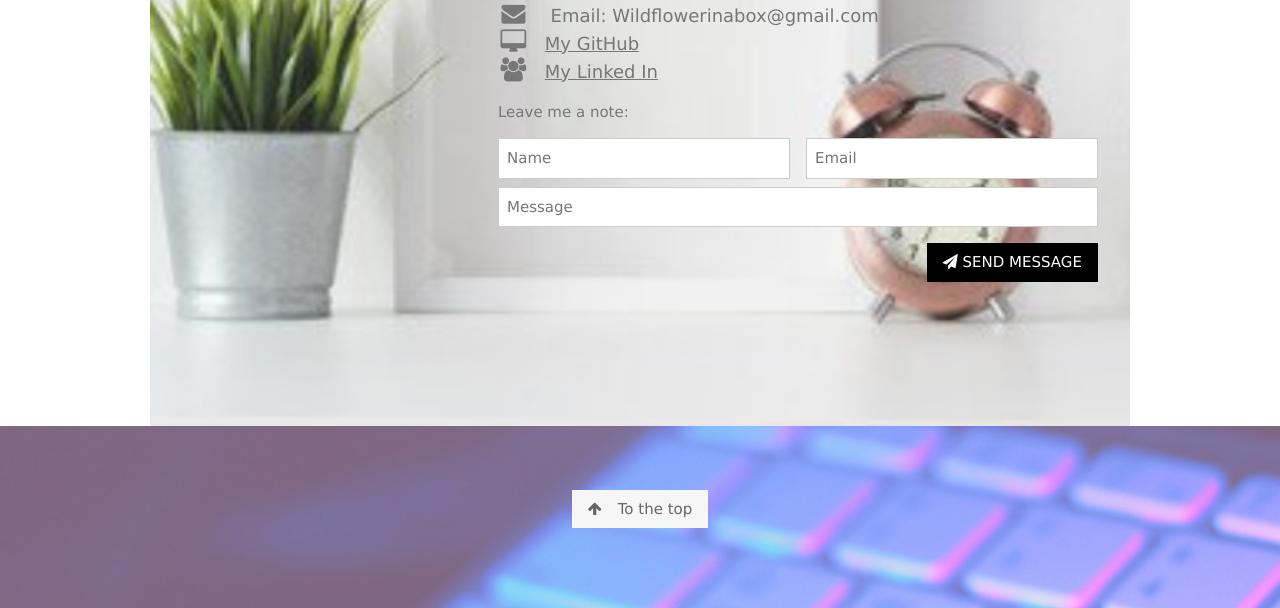
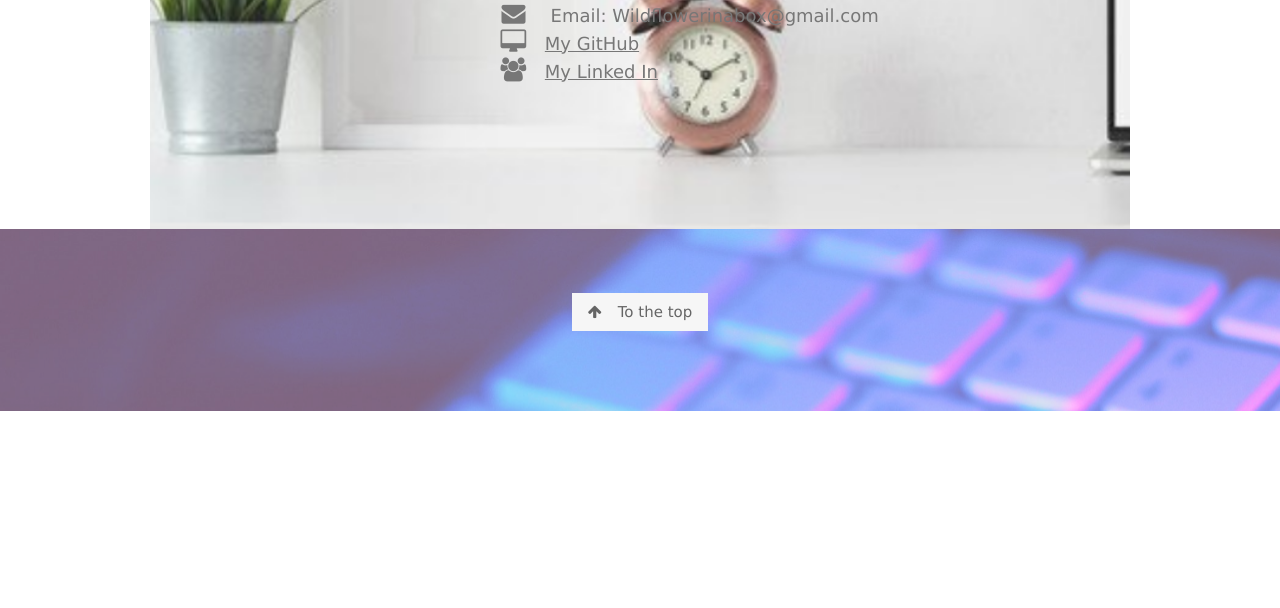
Before and after one commit to Alix1713/nextstep, a plain HTML site: page index.html in a window 1280 px wide. Shown: the part 3050-3658 px from the top of the page. After the commit the page ends 3461 px from the top, so only its background shows below. Drawn offline with nearby package versions, Linux system fonts and the light colour scheme.

```diff
--- a/index.html
+++ b/index.html
@@ -1,6 +1,6 @@
 <!DOCTYPE html>
 <html>
-<title></title>
+<title>Portfolio</title>
 <meta charset="UTF-8">
 <meta name="viewport" content="width=device-width, initial-scale=1">
 <link rel="stylesheet" href="style.css" />
@@ -199,21 +199,6 @@
                     <i class="fa fa-users fa-fw w3-hover-text-black w3-xlarge w3-margin-right"></i><a
                         href="https://www.linkedin.com/in/alix1713/">My Linked In</a><br>
                 </div>
-                <p>Leave me a note:</p>
-                <form action="/action_page.php" target="_blank">
-                    <div class="w3-row-padding" style="margin:0 -16px 8px -16px">
-                        <div class="w3-half">
-                            <input class="w3-input w3-border" type="text" placeholder="Name" required name="Name">
-                        </div>
-                        <div class="w3-half">
-                            <input class="w3-input w3-border" type="text" placeholder="Email" required name="Email">
-                        </div>
-                    </div>
-                    <input class="w3-input w3-border" type="text" placeholder="Message" required name="Message">
-                    <button class="w3-button w3-black w3-right w3-section" type="submit">
-                        <i class="fa fa-paper-plane"></i> SEND MESSAGE
-                    </button>
-                </form>
             </div>
         </div>
     </div>
```
Also changed, not shown: 1 other file.
